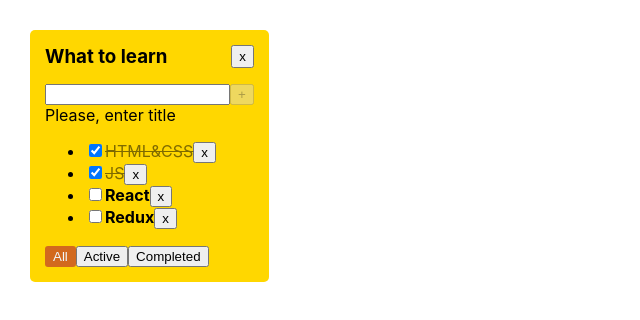
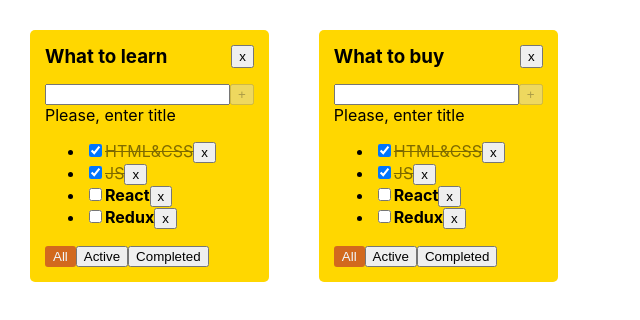
Before and after one commit to dron185/todolist, a React (Create React App) app: page / in a window 1280 px wide. Shown: the top 320 px of the page, without its empty margins (0-640 px from the left). Built offline with nearby package versions, Linux system fonts and the light colour scheme.

Commit message:
feat: add new data structure and change changeFilter

```diff
--- a/src/App.tsx
+++ b/src/App.tsx
@@ -5,7 +5,17 @@
 
 export type FilterValuesType = 'all' | 'completed' | 'active';
 
+type TodolistType = {
+    id: string
+    title: string
+    filter: FilterValuesType
+}
+
 function App() {
+    const [todolists, setTodolists] = useState<TodolistType[]>([
+        { id: v1(), title: 'What to learn', filter: 'all' },
+        { id: v1(), title: 'What to buy', filter: 'all' },
+    ])
 
     const [tasks, setTasks] = useState< Array<TaskType> >([
         {id: v1(), title: "HTML&CSS", isDone: true},
@@ -13,8 +23,6 @@
         {id: v1(), title: "React", isDone: false},
         {id: v1(), title: 'Redux', isDone: false},
     ]);
-
-    const [filter, setFilter] = useState<FilterValuesType>('all');
 
     // CRUD tasks
     const removeTask = (taskId: string) => {
@@ -44,28 +52,36 @@
     }
 
     // filter
-    const changeFilter = (value: FilterValuesType) => {
-        setFilter(value)
-    }
-
-    let tasksForTodoList = tasks;
-    if (filter === 'completed') {
-        tasksForTodoList = tasks.filter(t=> t.isDone)
-    }
-    if (filter === 'active') {
-        tasksForTodoList = tasks.filter(t=> !t.isDone)
+    const changeFilter = (todolistId: string, value: FilterValuesType) => {
+        setTodolists(todolists.map(el=> el.id === todolistId ? {...el, filter: value} : el))
     }
 
     return (
         <div className="App">
-            <Todolist title={"What to learn"}
+            {
+                todolists.map(el=> {
+                    let tasksForTodoList = tasks;
+                    if (el.filter === 'completed') {
+                        tasksForTodoList = tasks.filter(t=> t.isDone)
+                    }
+                    if (el.filter === 'active') {
+                        tasksForTodoList = tasks.filter(t=> !t.isDone)
+                    }
+                    return (
+                        <Todolist
+                            key={el.id}
+                            todolistId={el.id}
+                            title={el.title}
                             tasks={tasksForTodoList}
-                      filter={filter}
+                            filter={el.filter}
                             removeTask={removeTask}
                             changeFilter={changeFilter}
                             addTask = {addTask}
                             changeTaskStatus = {changeTaskStatus}
                         />
+                    )
+                })
+            }
         </div>
     );
 }
--- a/src/Todolist.tsx
+++ b/src/Todolist.tsx
@@ -11,15 +11,17 @@
 
 type TodolistPropsType = {
     title: string
+    todolistId: string
     tasks: Array<TaskType>
     filter: FilterValuesType
     addTask: (title: string) => void
     removeTask: (taskId: string) => void
     changeTaskStatus: (taskId: string, newIsDoneValue: boolean) => void
-    changeFilter: (value: FilterValuesType) => void
+    changeFilter: (todolistId: string, value: FilterValuesType) => void
 }
 
 export const Todolist = ({
+                             todolistId,
                              title,
                              tasks,
                              filter,
@@ -74,7 +76,7 @@
     }
 
     const changeFilterHandlerCreator = (filter: FilterValuesType) => {
-        return () => changeFilter(filter)
+        return () => changeFilter(todolistId, filter)
     }
 
     const maxTitleLength = 15
```
Lines whose indentation alone changed are shown as unchanged.
